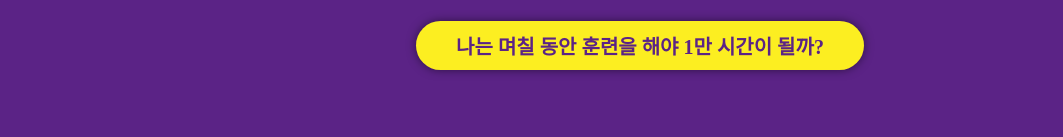
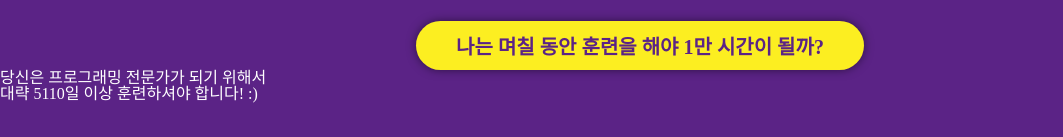
Before and after one commit to coo1river/TenThousand_Hours, a React (Create React App) app: page / in a window 1280 px wide. Shown: the part 815-952 px from the top of the page, without its empty margins (0-1063 px from the left). Built offline with nearby package versions, Linux system fonts and the light colour scheme; a web font is replaced by a local one.

Commit message:
output 내용 추가

```diff
--- a/src/components/output/Output.jsx
+++ b/src/components/output/Output.jsx
@@ -1,5 +1,13 @@
 import React from "react";
 
 export default function Output() {
-  return <div></div>;
+  return (
+    <div>
+      <p>
+        당신은 프로그래밍 전문가가 되기 위해서
+        <br />
+        대략 5110일 이상 훈련하셔야 합니다! :)
+      </p>
+    </div>
+  );
 }
```
Also changed, not shown: src/components/output/output.styled.js (+7 -0 lines).
